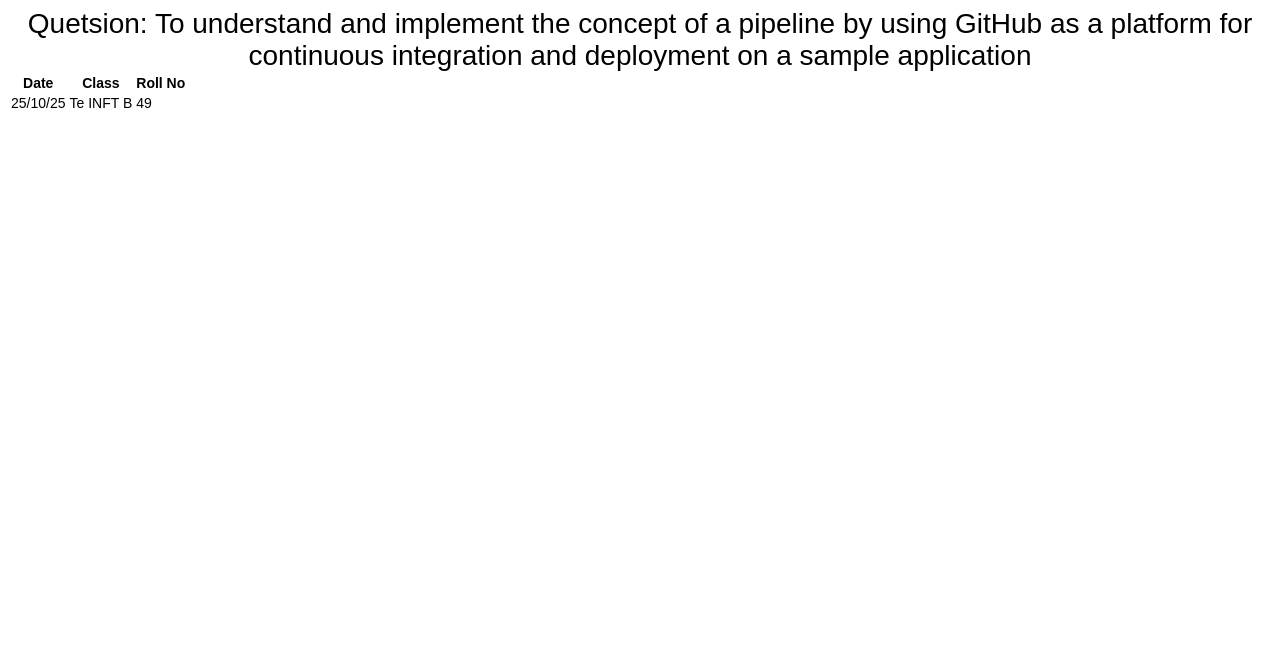
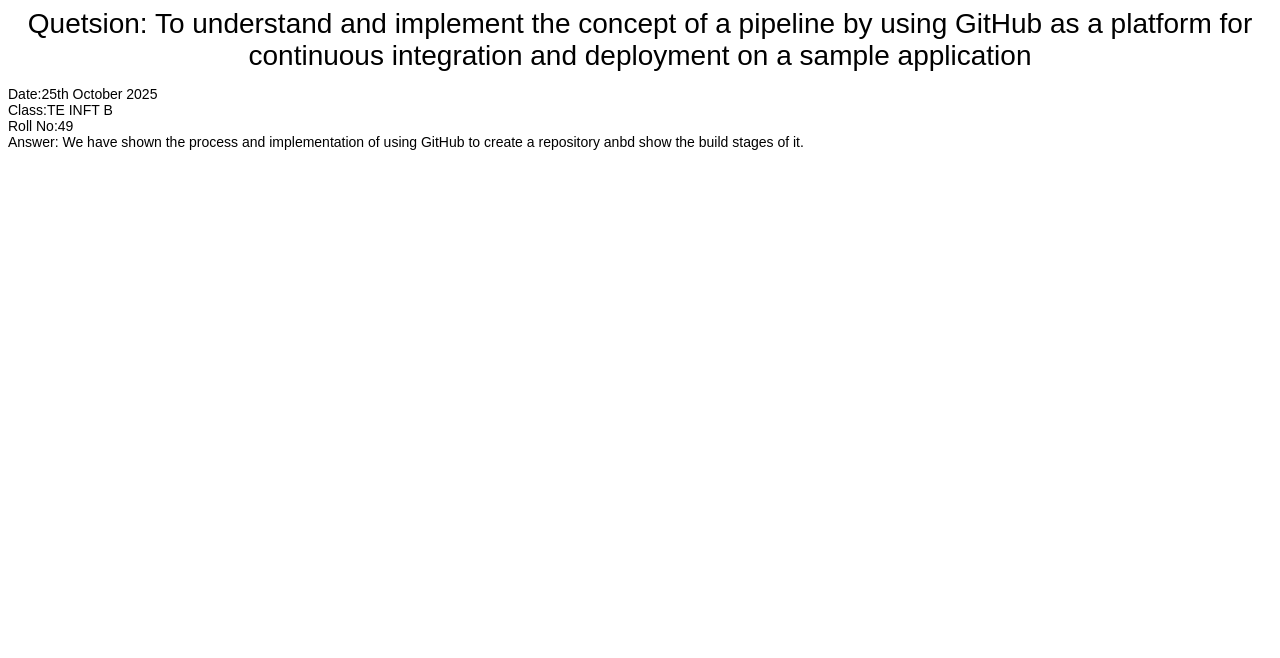
Before and after one commit to trish-vaz/MockExam, a plain HTML site: page index.html in a window 1280 px wide. Shown: the part 142-800 px from the top of the page. Drawn offline with Linux system fonts and the light colour scheme.

Commit message:
Update index.html

```diff
--- a/index.html
+++ b/index.html
@@ -29,6 +29,9 @@
 		  color: black;
 		  tableborder: 20px;
 	  }
+	  p{
+		  color: black;
+	  }
   </style>
 </head>
 <body>
@@ -36,23 +39,6 @@
     <h1>Mock Exam</h1>
     <h2>Quetsion: To understand and implement the concept of a pipeline by using GitHub as a platform for continuous integration and deployment on a sample application</h2>
   </div>
-	<table>
-		<tr>
-			<th>Date</th>
-			<th>Class</th>
-			<th>Roll No</th>
-		</tr>
-		<tr>
-			<td>
-				25/10/25
-			</td>
-			<td>
-				Te INFT B
-			</td>
-			<td>
-				49
-			</td>
-		</tr>
-	</table>
+	<p>Date:25th October 2025<br>Class:TE INFT B <br>Roll No:49<br>Answer: We have shown the process and implementation of using GitHub to create a repository anbd show the build stages of it.</p>
 </body>
 </html>
```
